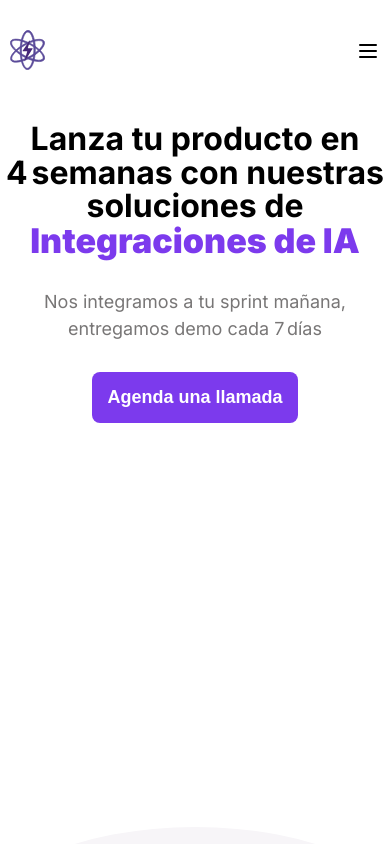
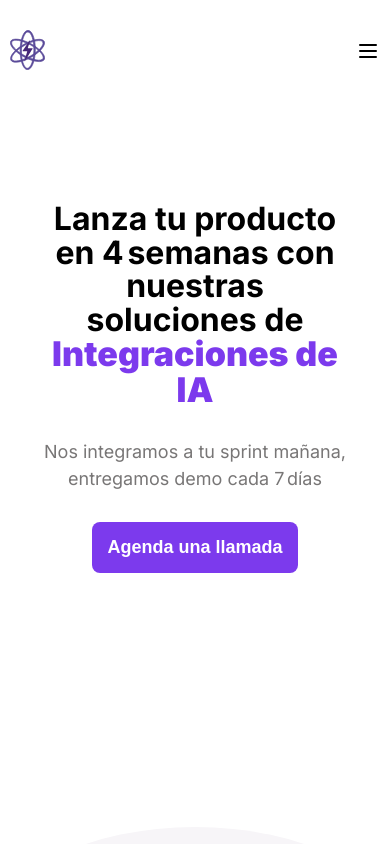
Before and after one commit to SoyDouglas/FissionSoftware, a React (Vite) app: page / in a window 390 px wide. Shown: the top 844 px of the page. Built offline with nearby package versions, Linux system fonts and the light colour scheme.

Commit message:
Fixing padding in hero for mobile design

```diff
--- a/src/components/css/Hero.css
+++ b/src/components/css/Hero.css
@@ -104,8 +104,8 @@ body {
     display: flex;
     flex-direction: column;
     align-items: center;      /* Center content horizontally */
-    padding: 4rem 2rem 4rem;   /* Top, side, and bottom padding */
-    margin: 0 -2rem;           /* Maintain full-bleed effect */
+    padding: 4rem;   /* Top, side, and bottom padding */
+    padding-top: 12rem;
   }
   .hero-title {
     font-size: 3.2rem;
```
